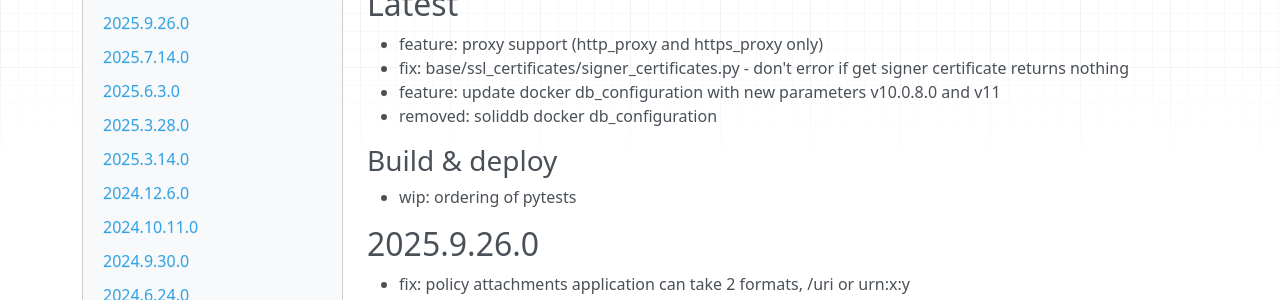
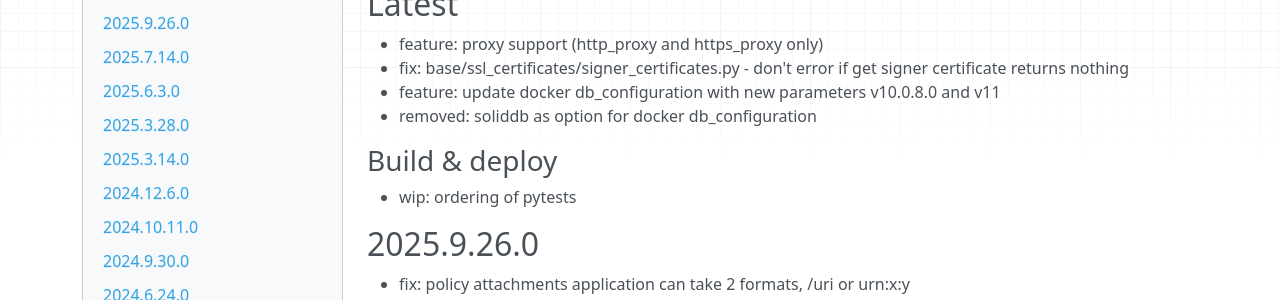
Before and after one commit to IBM-Security/ibmsecurity, an MkDocs documentation site: the page built from docs/changelog.md, in a window 1280 px wide and 900 px high. Shown: the part 149-449 px from the top of the window. Built offline with MkDocs 1.6.1, drawn with Linux system fonts in a browser that asks for light colours; nearby versions of some CDN libraries.

Commit message:
documentation: small update

```diff
--- a/docs/changelog.md
+++ b/docs/changelog.md
@@ -5,7 +5,7 @@
 - feature: proxy support (http_proxy and https_proxy only)
 - fix: base/ssl_certificates/signer_certificates.py - don't error if get signer certificate returns nothing
 - feature: update docker db_configuration with new parameters v10.0.8.0 and v11
-- removed: soliddb docker db_configuration
+- removed: soliddb as option for docker db_configuration
 
 ### Build & deploy
 - wip: ordering of pytests
```
